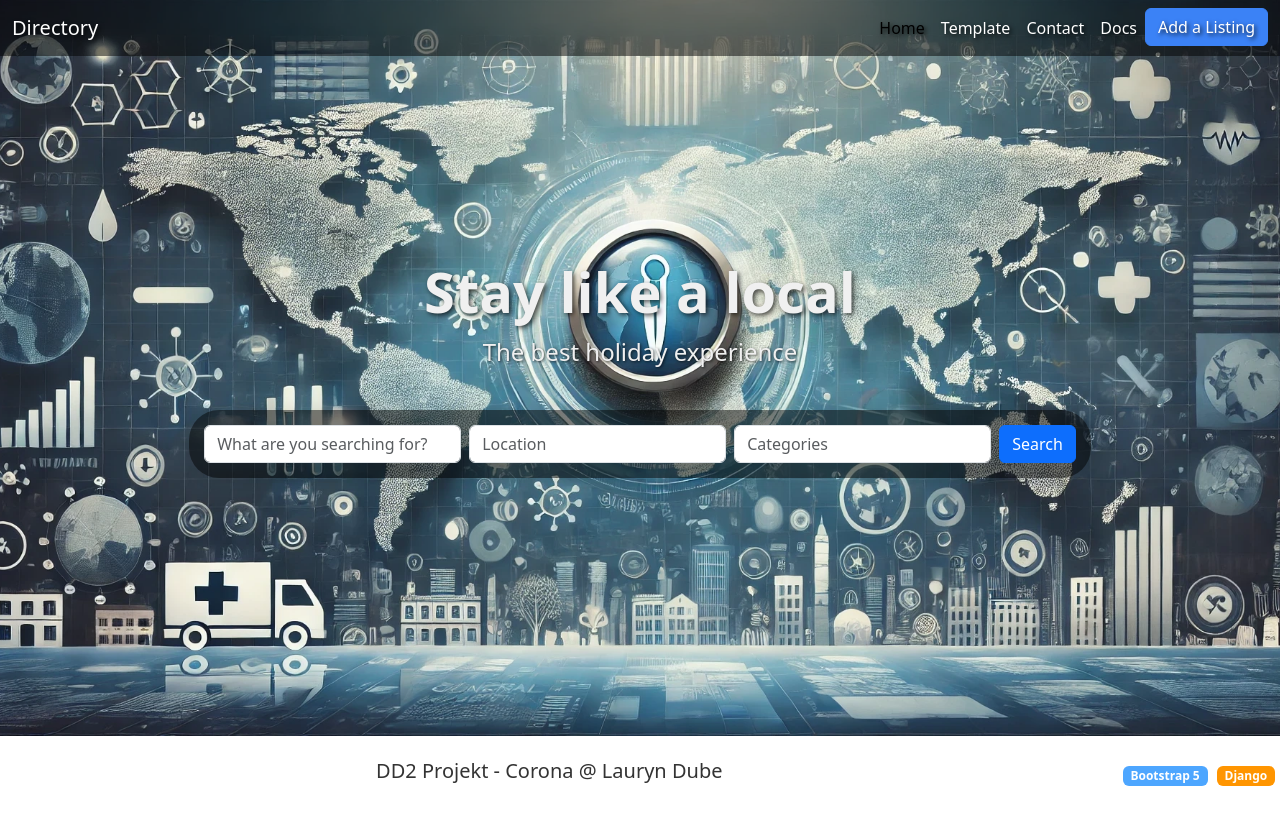
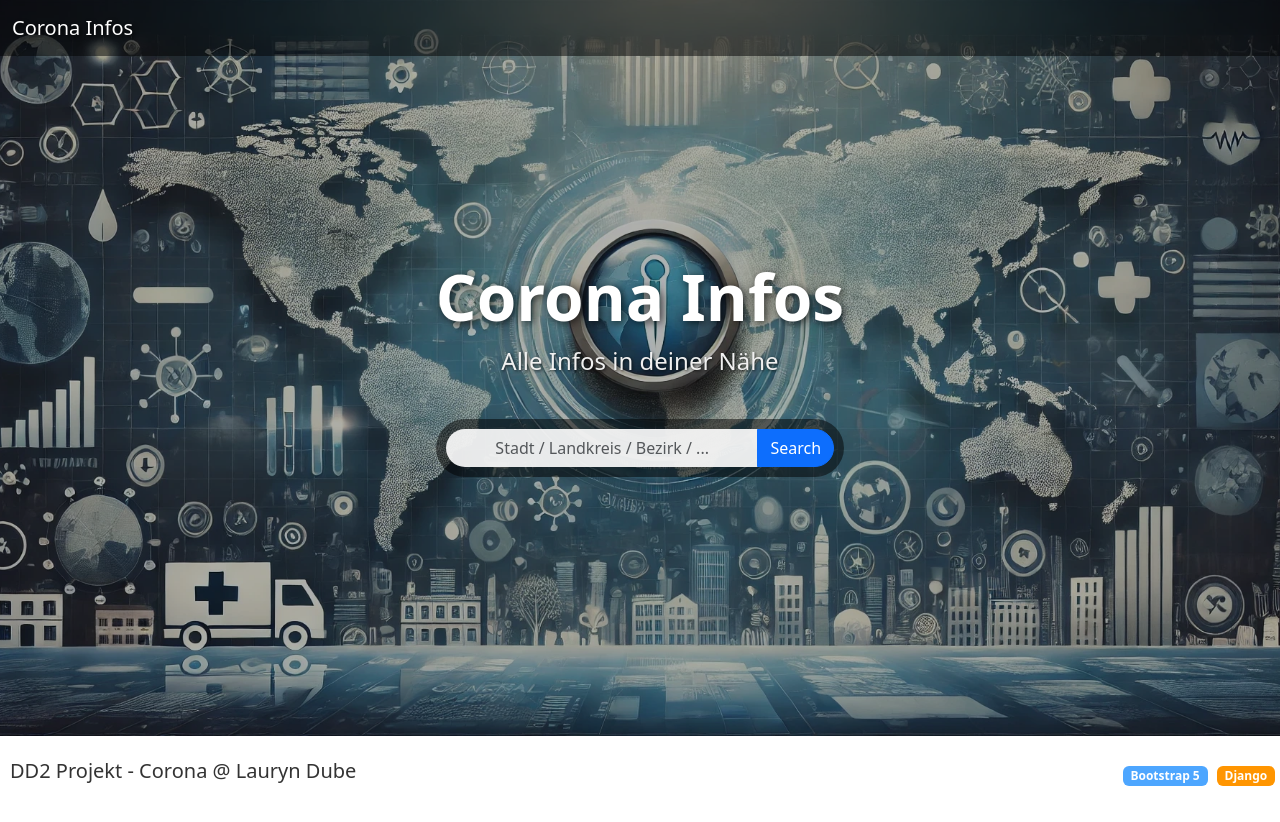
Before and after one commit to LauLauGaamer/Corona-API, a Django app: page /corona/ in a window 1280 px wide. Run offline with Django 5.2, Linux system fonts and the light colour scheme.

Commit message:
final Home page changes

```diff
--- a/app/corona/templates/includes/footer.html
+++ b/app/corona/templates/includes/footer.html
@@ -2,14 +2,14 @@
 <link href="{% static 'css/footer.css' %}" rel="stylesheet">
 
 
-<div class="info-section">
+<footer class="info-section">
     <div class="row justify-content-between">
-        <div class="col text-center">
-            <p class="lead">DD2 Projekt - Corona @ Lauryn Dube</p>
+        <div class="col text-left">
+            <p class="lead" style="margin-left: 10px;">DD2 Projekt - Corona @ Lauryn Dube</p>
         </div>
         <div class="col-auto">
             <span class="badge badge-primary">Bootstrap 5</span>
             <span class="badge badge-secondary">Django</span>
         </div>
     </div>
-</div>
+</footer>
--- a/app/corona/templates/includes/navbar.html
+++ b/app/corona/templates/includes/navbar.html
@@ -3,13 +3,13 @@
 
 <nav class="navbar navbar-expand-lg">
     <div class="container-fluid">
-        <a class="navbar-brand" href="#">Directory</a>
+        <a class="navbar-brand" href="#">Corona Infos</a>
         <button class="navbar-toggler" type="button" data-bs-toggle="collapse" data-bs-target="#navbarNav" aria-controls="navbarNav" aria-expanded="false" aria-label="Toggle navigation">
             <span class="navbar-toggler-icon"></span>
         </button>
         <div class="collapse navbar-collapse" id="navbarNav">
             <ul class="navbar-nav ms-auto">
-                <li class="nav-item">
+                <!-- <li class="nav-item">
                     <a class="nav-link active" href="#">Home</a>
                 </li>
                 <li class="nav-item">
@@ -23,7 +23,7 @@
                 </li>
                 <li class="nav-item">
                     <a class="btn btn-primary" href="#">Add a Listing</a>
-                </li>
+                </li> -->
             </ul>
         </div>
     </div>
--- a/app/corona/templates/pages/home.html
+++ b/app/corona/templates/pages/home.html
@@ -9,14 +9,16 @@
       {% include "includes/navbar.html" %}
     {% endblock %}
     <div class="text-center">
-        <h1 class="display-4">Stay like a local</h1>
-        <p class="lead">The best holiday experience</p>
-        <div class="search-bar mt-4 d-inline-flex">
-            <input type="text" class="form-control me-2" placeholder="What are you searching for?">
-            <input type="text" class="form-control me-2" placeholder="Location">
-            <input type="text" class="form-control me-2" placeholder="Categories">
-            <button class="btn btn-primary">Search</button>
+        <h1 class="display-4">Corona Infos</h1>
+        <p class="lead">Alle Infos in deiner Nähe</p>
+        <div class="d-flex justify-content-center">
+            <div class="input-group mt-4" style="max-width: 600px; width: 100%;">
+                <input type="text" class="form-control" placeholder="Stadt / Landkreis / Bezirk / ..." style="text-align: center;">
+                <button class="btn btn-primary" type="button">Search</button>
+            </div>
         </div>
+    </div>
+</div>
     </div>
 </div>
 
--- a/app/static/css/footer.css
+++ b/app/static/css/footer.css
@@ -28,7 +28,10 @@
 }
 
 
-footer {
-    background-color: #16253b;
-    color: #f0f0f0;
+footer.info-section {
+    filter: none !important;
+    backdrop-filter: none !important;
+    text-shadow: none !important;
+    padding: 20px 0;
+    z-index: 2; /* Sicherstellen, dass der Footer über allen anderen Elementen liegt */
 }
--- a/app/static/css/styles.css
+++ b/app/static/css/styles.css
@@ -26,14 +26,29 @@ html, body {
     justify-content: center;
     color: black;
     text-shadow: 2px 2px 4px rgba(0, 0, 0, 0.8);
+    position: relative;
+    z-index: 1;
 }
 
-.hero h1 {
-    font-size: 3.5rem; /* Größere Schriftgröße */
-    font-weight: 700; /* Fett */
-    color: #f0f0f0; /* Helles Grau */
-    text-shadow: 2px 2px 5px rgba(0, 0, 0, 0.7); /* Schlagschatten */
+.hero::before {
+    content: '';
+    position: absolute;
+    top: 0;
+    left: 0;
+    right: 0;
+    bottom: 0;
+    background: rgba(0, 0, 0, 0.3); /* Dunkleres Overlay hinter der Überschrift */
+    z-index: -1; /* Overlay hinter den Text legen */
 }
+
+h1.display-4 {
+    font-size: 4rem; /* Vergrößert die Schriftgröße */
+    color: #ffffff; /* Beibehaltung von Weiß für die Schrift */
+    text-shadow: 2px 2px 8px rgba(0, 0, 0, 0.7); /* Schlagschatten für bessere Lesbarkeit */
+    font-weight: bold; /* Stellt sicher, dass die Schrift fett ist */
+}
+
+
 
 .hero p.lead {
     font-size: 1.5rem; /* Größere Schriftgröße für den Lead-Text */
@@ -48,6 +63,27 @@ html, body {
     box-shadow: 0px 0px 15px rgba(0, 0, 0, 0.1);
 }
 
+.input-group {
+    background-color: rgba(0, 0, 0, 0.5); /* Halbtransparenter schwarzer Hintergrund */
+    border-radius: 30px; /* Abgerundete Ecken */
+    padding: 10px; /* Breitere Umrandung */
+    max-width: 600px; /* Feste maximale Breite für das Eingabefeld */
+    margin: auto; /* Zentriert den Input */
+}
+
+.input-group .form-control {
+    border: none; /* Entfernt den Rand des Eingabefelds */
+    background-color: rgba(255, 255, 255, 0.9); /* Leicht transparentes Weiß für das Input-Feld */
+    color: #000000; /* Schwarzer Text für bessere Lesbarkeit */
+    border-radius: 30px; /* Runde Ecken des Eingabefeldes */
+}
+
+.input-group .btn-primary {
+    border-radius: 0 30px 30px 0; /* Nur die rechte Seite des Buttons abrunden */
+    margin-left: 5px; /* Abstand zum Input-Feld */
+}
+
+
 h1, h2, h3, h4, h5, h6 {
     color: #f0f0f0; /* Dunkles Grau */
 }
```
